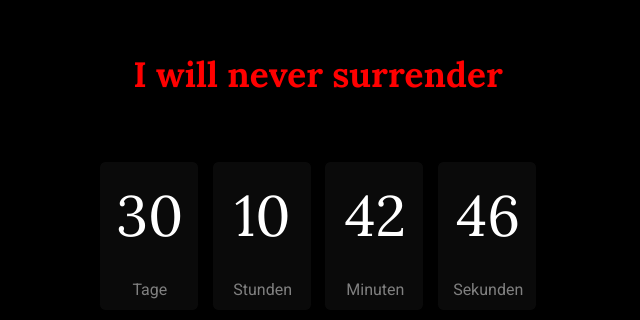
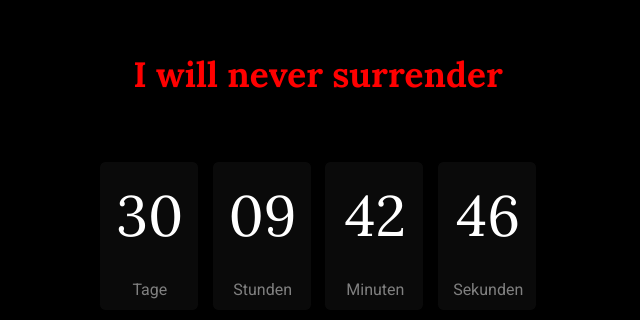
Before and after one commit to akramthedev/die-deutsch-traum, a React (Create React App) app: page / in a window 1280 px wide. Shown: the part 168-488 px from the top of the page, without its empty margins (322-962 px from the left). Built offline with nearby package versions, Linux system fonts and the light colour scheme.

Commit message:
Update Home.jsx

```diff
--- a/src/Home.jsx
+++ b/src/Home.jsx
@@ -1,11 +1,9 @@
 import React, { useState, useEffect } from 'react';
 import './App.css';
-import {useNavigate} from 'react-router-dom'
-
-
+import { useNavigate } from 'react-router-dom';
 
 const Home = () => {
-  const targetDate = new Date('2024-11-05T22:00:00'); // Target date (YYYY-MM-DD)
+  const targetDate = new Date('2024-11-05T21:00:00'); // Target date (YYYY-MM-DD)
 
   const nav = useNavigate();
 
@@ -13,18 +11,16 @@ const Home = () => {
     const now = new Date();
     const difference = targetDate - now; // Difference in milliseconds
 
-    // If the target date has passed, return 0 for all units
-    if (difference <= 0) {
-      return { days: 0, hours: 0, minutes: 0, seconds: 0 };
-    }
+    // Convert the difference into days, hours, minutes, and seconds
+    const totalSeconds = Math.abs(Math.floor(difference / 1000)); // Use absolute value for negative countdown
+    const days = Math.floor(totalSeconds / (60 * 60 * 24));
+    const hours = Math.floor((totalSeconds % (60 * 60 * 24)) / (60 * 60));
+    const minutes = Math.floor((totalSeconds % (60 * 60)) / 60);
+    const seconds = totalSeconds % 60;
 
-    // Convert the difference into days, hours, minutes, and seconds
-    const days = Math.floor(difference / (1000 * 60 * 60 * 24));
-    const hours = Math.floor((difference % (1000 * 60 * 60 * 24)) / (1000 * 60 * 60));
-    const minutes = Math.floor((difference % (1000 * 60 * 60)) / (1000 * 60));
-    const seconds = Math.floor((difference % (1000 * 60)) / 1000);
-
-    return { days, hours, minutes, seconds };
+    return difference < 0
+      ? { days: -days, hours: -hours, minutes: -minutes, seconds: -seconds } // Negative values if the date has passed
+      : { days, hours, minutes, seconds }; // Regular countdown if still in the future
   };
 
   const [timeLeft, setTimeLeft] = useState(calculateTimeLeft());
@@ -44,36 +40,20 @@ const Home = () => {
     return (
       <div className='timer-display'>
         <button>
-          <span>
-            {days}
-          </span>
-          <span>
-            Tage
-          </span>
+          <span>{days}</span>
+          <span>Tage</span>
         </button>
         <button>
-          <span>
-            {hours.toString().padStart(2, '0')}
-          </span>
-          <span>
-            Stunden
-          </span>
+          <span>{hours.toString().padStart(2, '0')}</span>
+          <span>Stunden</span>
         </button>
         <button>
-          <span>
-            {minutes.toString().padStart(2, '0')}
-          </span>
-          <span>
-            Minuten
-          </span>
+          <span>{minutes.toString().padStart(2, '0')}</span>
+          <span>Minuten</span>
         </button>
         <button>
-          <span>
-            {seconds.toString().padStart(2, '0')}
-          </span>
-          <span>
-            Sekunden
-          </span>
+          <span>{seconds.toString().padStart(2, '0')}</span>
+          <span>Sekunden</span>
         </button>
       </div>
     );
@@ -90,10 +70,8 @@ const Home = () => {
           alert('Time is up!') // You can replace this with any action (popup, sound, etc.)
         )}
         <br />
-        <span className='sojqefd'  onClick={()=>{nav('/Dokument')}} >
-          <em>
-            Wesentliches Dokument
-          </em>
+        <span className='sojqefd' onClick={() => { nav('/Dokument') }}>
+          <em>Wesentliches Dokument</em>
         </span>
       </div>
     </div>
```
